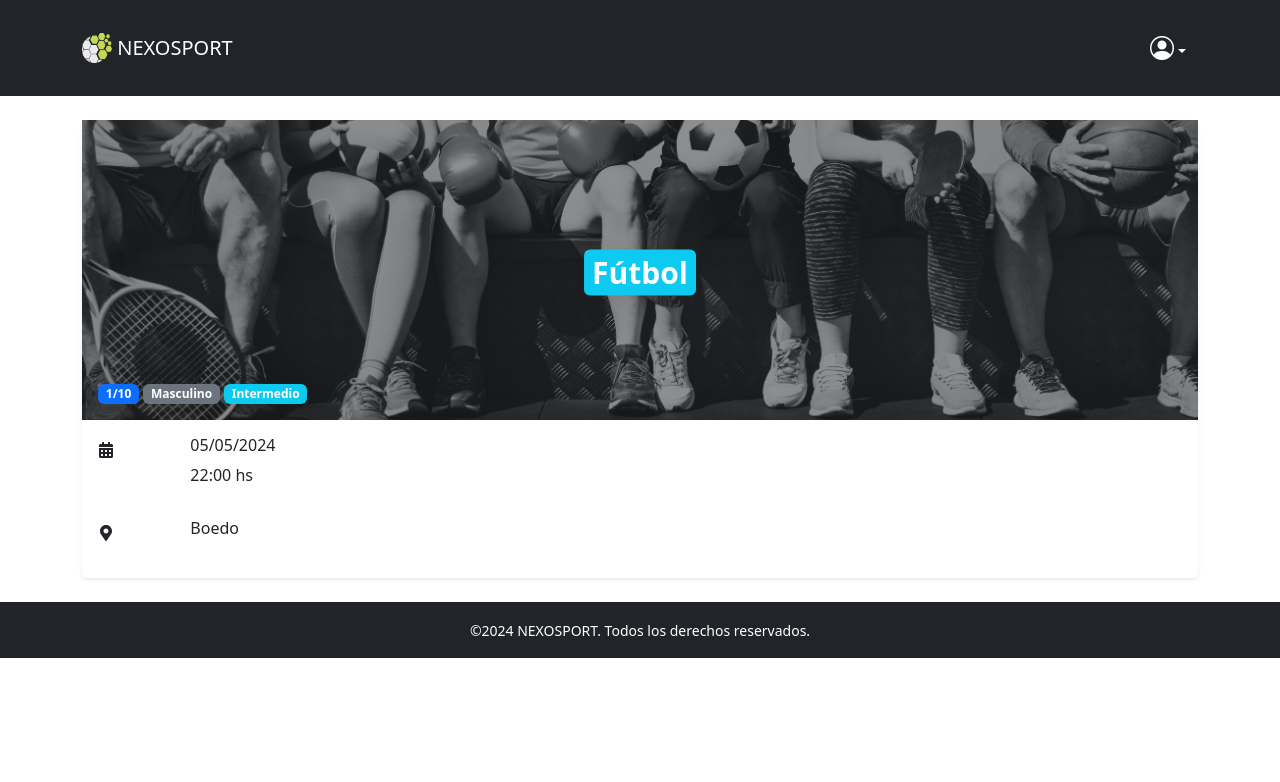
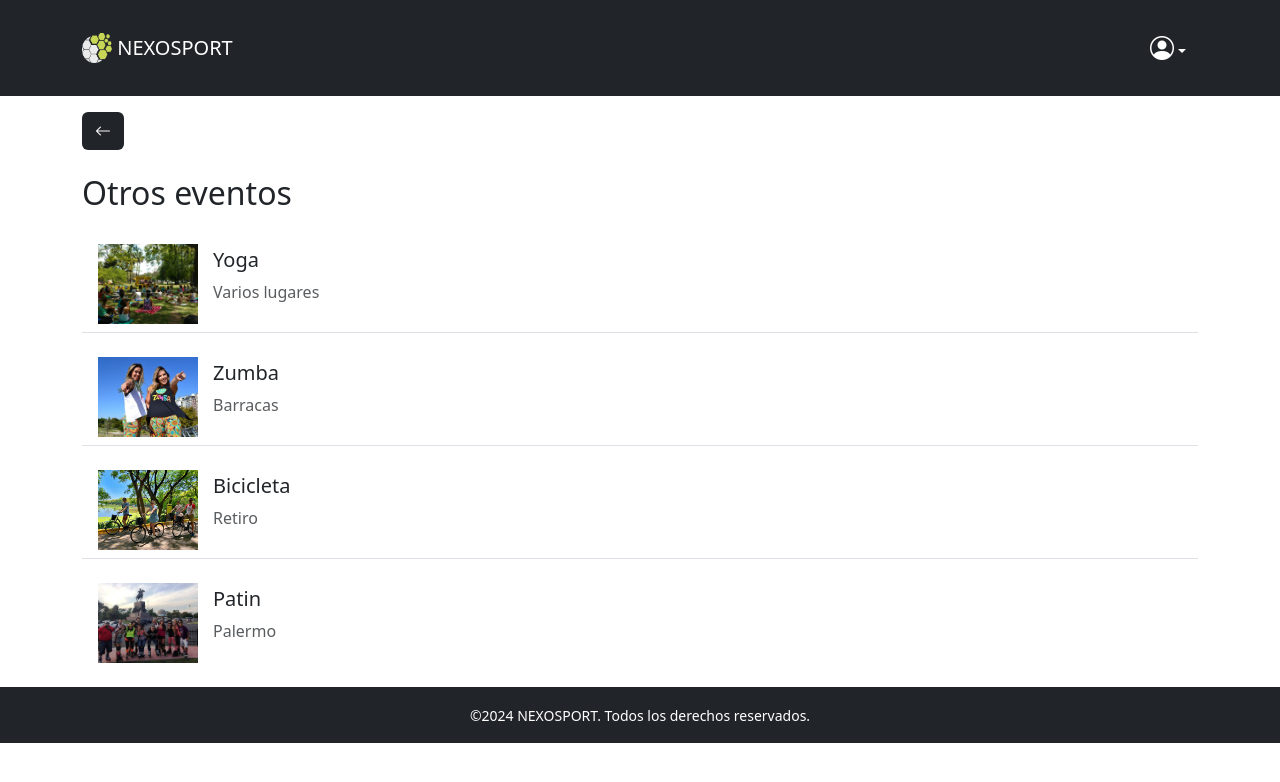
Before and after one commit to tomasfriz/TP-Plataformas-de-Desarrollo, a React (Vite) app in the folder frontend/: page /otherEvents in a window 1280 px wide. Shown: the top 782 px of the page. Built offline with nearby package versions, Linux system fonts and the light colour scheme.

Commit message:
se modifico algunas secciones

```diff
--- a/frontend/src/App.jsx
+++ b/frontend/src/App.jsx
@@ -24,8 +24,8 @@ function App() {
         <Route path="/organize" element={<OrganizeEvent />} />
         <Route path="/searchEvents" element={<SearchEvents />} />
         <Route path="/myEvents" element={<MyEvents />} />
-        <Route path="/otherEvents" element={<EventDetails />} />
-        <Route path="/eventDetails/:id" element={<OtherEvents />} />
+        <Route path="/otherEvents" element={<OtherEvents />} />
+        <Route path="/eventDetails/:id" element={<EventDetails />} />
         <Route path="/places" element={<Places />} />
         <Route path="/news" element={<News />} />
         <Route path="/register" element={<Register />} />
--- a/frontend/src/pages/login/Login.jsx
+++ b/frontend/src/pages/login/Login.jsx
@@ -17,6 +17,12 @@ const Login = () => {
     };
 
     return (
+        <div>
+            <Container className="mt-3">
+                <Button variant="link" href="/auth" className="text-white bg-dark">
+                    <i className="bi bi-arrow-left"></i>
+                </Button>
+            </Container>
             <Container className="mt-5">
                 <h2>¡Bienvenido!</h2>
                 <p>Ingrese su nombre de usuario y su contraseña para empezar</p>
@@ -48,6 +54,7 @@ const Login = () => {
                     </Button>
                 </Form>
             </Container>
+        </div>
     );
 };
 
--- a/frontend/src/pages/myEvents/MyEvents.jsx
+++ b/frontend/src/pages/myEvents/MyEvents.jsx
@@ -1,28 +1,36 @@
 import React from 'react';
-import { Container, Row, Col, Card, Badge } from 'react-bootstrap';
+import { Container, Row, Col, Card, Badge, Button } from 'react-bootstrap';
 import { Link } from 'react-router-dom';
 import { FaChevronRight, FaMapMarkerAlt } from 'react-icons/fa';
 
 const MyEvents = () => {
     const eventos = [
-        { nombre: 'Fútbol', ubicacion: 'Boedo', jugadores: '1/10', nivel: 'Intermedio', genero: 'Masculino' },
-        { nombre: 'Tenis', ubicacion: 'Belgrano', jugadores: '2/4', nivel: 'Intermedio', genero: 'Mixto' },
-        { nombre: 'Pádel', ubicacion: 'Caballito', jugadores: '3/4', nivel: 'Intermedio', genero: 'Mixto' },
-        { nombre: 'Squash', ubicacion: 'Palermo', jugadores: '1/2', nivel: 'Principiante', genero: 'Femenino' },
-        { nombre: 'Running', ubicacion: 'Parque Chacabuco', jugadores: '3/12', nivel: 'Intermedio', genero: 'Mixto' },
-        { nombre: 'Básquet', ubicacion: 'Parque Patricios', jugadores: '4/10', nivel: 'Avanzado', genero: 'Mixto' },
+        { nombre: 'Fútbol', ubicacion: 'Boedo', jugadores: '1/10', nivel: 'Intermedio', genero: 'Masculino', imagen: "/equipo-perfil.jpg" },
+        { nombre: 'Tenis', ubicacion: 'Belgrano', jugadores: '2/4', nivel: 'Intermedio', genero: 'Mixto', imagen: "/equipo-perfil.jpg" },
+        { nombre: 'Pádel', ubicacion: 'Caballito', jugadores: '3/4', nivel: 'Intermedio', genero: 'Mixto', imagen: "/equipo-perfil.jpg" },
+        { nombre: 'Squash', ubicacion: 'Palermo', jugadores: '1/2', nivel: 'Principiante', genero: 'Femenino', imagen: "/equipo-perfil.jpg" },
+        { nombre: 'Running', ubicacion: 'Parque Chacabuco', jugadores: '3/12', nivel: 'Intermedio', genero: 'Mixto', imagen: "/equipo-perfil.jpg" },
+        { nombre: 'Básquet', ubicacion: 'Parque Patricios', jugadores: '4/10', nivel: 'Avanzado', genero: 'Mixto', imagen: "/equipo-perfil.jpg" },
     ];
 
     return (
+        <div>
+            <Container className="mt-3">
+                <Button variant="link" href="/" className="text-white bg-dark">
+                    <i className="bi bi-arrow-left"></i>
+                </Button>
+            </Container>
             <Container className="my-4">
                 <h2 className="mb-4">MIS EVENTOS</h2>
                 {eventos.map((evento, index) => (
                     <Card key={index} className="mb-3 shadow-sm">
                         <Card.Body>
                             <Row className="align-items-center">
-                            <Col xs={2}>
-                                <img src="/banner.jpg" alt="evento" className="img-fluid rounded" />
-                            </Col>
+                                <Card.Img
+                                    variant="left"
+                                    src={evento.imagen}
+                                    style={{ width: '100px', height: '80px', objectFit: 'cover', marginRight: '15px' }}
+                                />
                                 <Col xs={8}>
                                     <h5>{evento.nombre}</h5>
                                     <p className="mb-1"><FaMapMarkerAlt /> {evento.ubicacion}</p>
@@ -40,6 +48,7 @@ const MyEvents = () => {
                     </Card>
                 ))}
             </Container>
+        </div>
     );
 };
 
--- a/frontend/src/pages/otherEvents/OtherEvents.jsx
+++ b/frontend/src/pages/otherEvents/OtherEvents.jsx
@@ -1,36 +1,52 @@
 import React from 'react';
-import { Container, Row, Col, Card } from 'react-bootstrap';
-import { Link } from 'react-router-dom';
-import { FaChevronRight, FaMapMarkerAlt } from 'react-icons/fa';
+import { Container, Card, Button, ListGroup } from 'react-bootstrap';
+import { useNavigate } from 'react-router-dom';
 
 const OtherEvents = () => {
     const eventos = [
-        { id: 1, titulo: 'Evento 1', ubicacion: 'Ubicación 1' },
-        { id: 2, titulo: 'Evento 2', ubicacion: 'Ubicación 2' },
-        { id: 3, titulo: 'Evento 3', ubicacion: 'Ubicación 3' },
+        { id: 1, titulo: 'Yoga', ubicacion: 'Varios lugares', imagen: "/yoga.jpg" },
+        { id: 2, titulo: 'Zumba', ubicacion: 'Barracas', imagen: "/zumba.jpg" },
+        { id: 3, titulo: 'Bicicleta', ubicacion: 'Retiro', imagen: "/bicicleta.jpg" },
+        { id: 3, titulo: 'Patin', ubicacion: 'Palermo', imagen: "/patin.jpg" },
     ];
 
+    const navigate = useNavigate();
+
+    const handleNoticiaClick = (id) => {
+        navigate(`/otrosEventos/${id}`);
+    };
+
     return (
-        <Container>
-            <h2>Otros Eventos</h2>
-            <Row>
-                {eventos.map(evento => (
-                    <Col key={evento.id} md={4}>
-                        <Card className="mb-3">
-                            <Card.Body>
-                                <Card.Title>{evento.titulo}</Card.Title>
-                                <Card.Text>
-                                    <FaMapMarkerAlt /> {evento.ubicacion}
-                                </Card.Text>
-                                <Link to={`/otros-eventos/${evento.id}`}>
-                                    Ver detalles <FaChevronRight />
-                                </Link>
-                            </Card.Body>
-                        </Card>
-                    </Col>
-                ))}
-            </Row>
-        </Container>
+        <div>
+            <Container className="mt-3">
+                <Button variant="link" href="/" className="text-white bg-dark">
+                    <i className="bi bi-arrow-left"></i>
+                </Button>
+            </Container>
+            <Container>
+                <h2 className="my-4">Otros eventos</h2>
+                <ListGroup variant="flush">
+                    {eventos.map((evento) => (
+                        <ListGroup.Item
+                            key={evento.id}
+                            action
+                            onClick={() => handleNoticiaClick(evento.id)}
+                            className="d-flex align-items-center mb-3"
+                        >
+                            <Card.Img
+                                variant="left"
+                                src={evento.imagen}
+                                style={{ width: '100px', height: '80px', objectFit: 'cover', marginRight: '15px' }}
+                            />
+                            <div className="flex-grow-1">
+                                <h5>{evento.titulo}</h5>
+                                <p className="text-muted">{evento.ubicacion}</p>
+                            </div>
+                        </ListGroup.Item>
+                    ))}
+                </ListGroup>
+            </Container>
+        </div>
     );
 };
 
--- a/frontend/src/pages/places/Places.jsx
+++ b/frontend/src/pages/places/Places.jsx
@@ -1,13 +1,13 @@
 import React from 'react';
-import { Card, ListGroup, Container } from 'react-bootstrap';
+import { Card, ListGroup, Container, Button } from 'react-bootstrap';
 import { useNavigate } from 'react-router-dom';
 
 const lugaresData = [
-    { id: 1, nombre: "Centros deportivos", imagen: "/images/centros-deportivos.jpg" },
-    { id: 2, nombre: "Skate y longboard", imagen: "/images/skate-longboard.jpg" },
-    { id: 3, nombre: "Bicicleta", imagen: "/images/bicicleta.jpg" },
-    { id: 4, nombre: "Rollers", imagen: "/images/rollers.jpg" },
-    { id: 5, nombre: "Running", imagen: "/images/running.jpg" },
+    { id: 1, nombre: "Centros deportivos", imagen: "/polideportivos.jpg" },
+    { id: 2, nombre: "Skate y longboard", imagen: "/skate.jpg" },
+    { id: 3, nombre: "Bicicleta", imagen: "/bici.jpg" },
+    { id: 4, nombre: "Rollers", imagen: "/rollers.jpg" },
+    { id: 5, nombre: "Running", imagen: "/correr.jpg" },
 ];
 
 const Places = () => {
@@ -18,6 +18,12 @@ const Places = () => {
     };
 
     return (
+        <div>
+            <Container className="mt-3">
+                <Button variant="link" href="/" className="text-white bg-dark">
+                    <i className="bi bi-arrow-left"></i>
+                </Button>
+            </Container>
             <Container>
                 <h2 className="my-4">Lugares</h2>
                 <ListGroup variant="flush">
@@ -40,6 +46,8 @@ const Places = () => {
                     ))}
                 </ListGroup>
             </Container>
+        </div>
+
     );
 };
 
--- a/frontend/src/pages/searchEvents/SearchEvents.jsx
+++ b/frontend/src/pages/searchEvents/SearchEvents.jsx
@@ -1,14 +1,14 @@
 import React, { useState } from 'react';
-import { Card, ListGroup, Container, Form, Badge } from 'react-bootstrap';
+import { Card, ListGroup, Container, Form, Badge, Button } from 'react-bootstrap';
 import { useNavigate } from 'react-router-dom';
 
 const eventosData = [
-    { id: 1, titulo: "Fútbol", ubicacion: "Boedo", imagen: "/images/futbol.jpg", nivel: "Intermedio", genero: "Masculino", cupos: "1/10" },
-    { id: 2, titulo: "Tenis", ubicacion: "Belgrano", imagen: "/images/tenis.jpg", nivel: "Intermedio", genero: "Mixto", cupos: "2/4" },
-    { id: 3, titulo: "Pádel", ubicacion: "Caballito", imagen: "/images/padel.jpg", nivel: "Intermedio", genero: "Mixto", cupos: "3/4" },
-    { id: 4, titulo: "Squash", ubicacion: "Palermo", imagen: "/images/squash.jpg", nivel: "Principiante", genero: "Femenino", cupos: "1/2" },
-    { id: 5, titulo: "Running", ubicacion: "Parque Chacabuco", imagen: "/images/running.jpg", nivel: "Intermedio", genero: "Mixto", cupos: "3/12" },
-    { id: 6, titulo: "Básquet", ubicacion: "Parque Patricios", imagen: "/images/basquet.jpg", nivel: "Intermedio", genero: "Mixto", cupos: "3/10" },
+    { id: 1, titulo: "Fútbol", ubicacion: "Boedo", imagen: "/buscar-perfil.jpg", nivel: "Intermedio", genero: "Masculino", cupos: "1/10" },
+    { id: 2, titulo: "Tenis", ubicacion: "Belgrano", imagen: "/buscar-perfil.jpg", nivel: "Intermedio", genero: "Mixto", cupos: "2/4" },
+    { id: 3, titulo: "Pádel", ubicacion: "Caballito", imagen: "/buscar-perfil.jpg", nivel: "Intermedio", genero: "Mixto", cupos: "3/4" },
+    { id: 4, titulo: "Squash", ubicacion: "Palermo", imagen: "/buscar-perfil.jpg", nivel: "Principiante", genero: "Femenino", cupos: "1/2" },
+    { id: 5, titulo: "Running", ubicacion: "Parque Chacabuco", imagen: "/buscar-perfil.jpg", nivel: "Intermedio", genero: "Mixto", cupos: "3/12" },
+    { id: 6, titulo: "Básquet", ubicacion: "Parque Patricios", imagen: "/buscar-perfil.jpg", nivel: "Intermedio", genero: "Mixto", cupos: "3/10" },
 ];
 
 const SearchEvents = () => {
@@ -29,6 +29,12 @@ const SearchEvents = () => {
     };
 
     return (
+        <div>
+            <Container className="mt-3">
+                <Button variant="link" href="/" className="text-white bg-dark">
+                    <i className="bi bi-arrow-left"></i>
+                </Button>
+            </Container>
             <Container>
                 <h2 className="my-4">Buscar Eventos</h2>
                 <Form.Control
@@ -64,6 +70,7 @@ const SearchEvents = () => {
                     ))}
                 </ListGroup>
             </Container>
+        </div>
     );
 };
 
```
Also changed, not shown: frontend/src/pages/error404/Error404.jsx (added, +23 -0 lines), frontend/src/pages/error404/error404.css (added, +21 -0 lines), frontend/src/pages/eventDetails/EventDetails.jsx (+8 -1 lines), frontend/src/pages/news/News.jsx (+11 -4 lines), frontend/src/pages/register/Register.jsx (+7 -0 lines), frontend/src/pages/HomePage.jsx (line endings or trailing spaces). Lines whose indentation alone changed are shown as unchanged.
